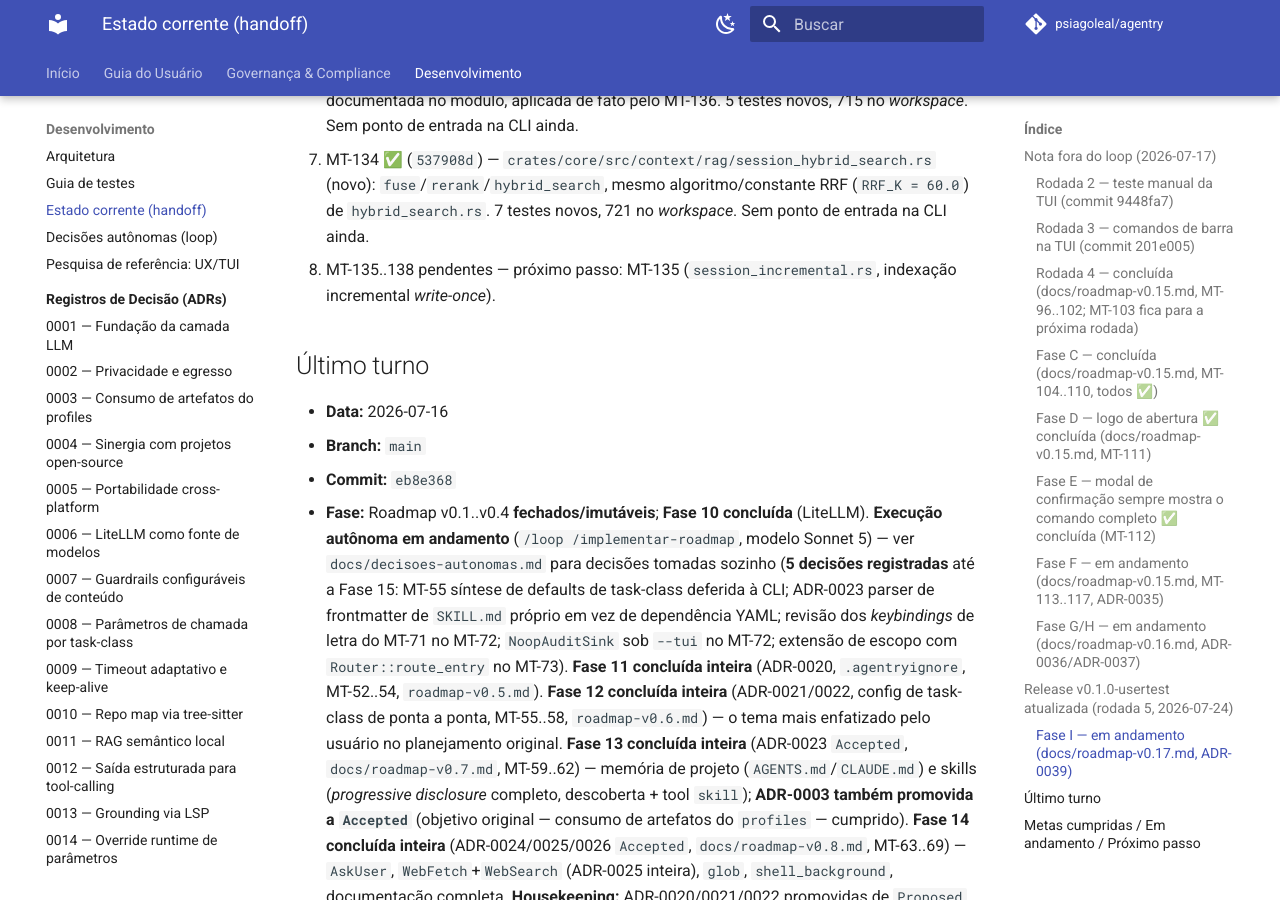
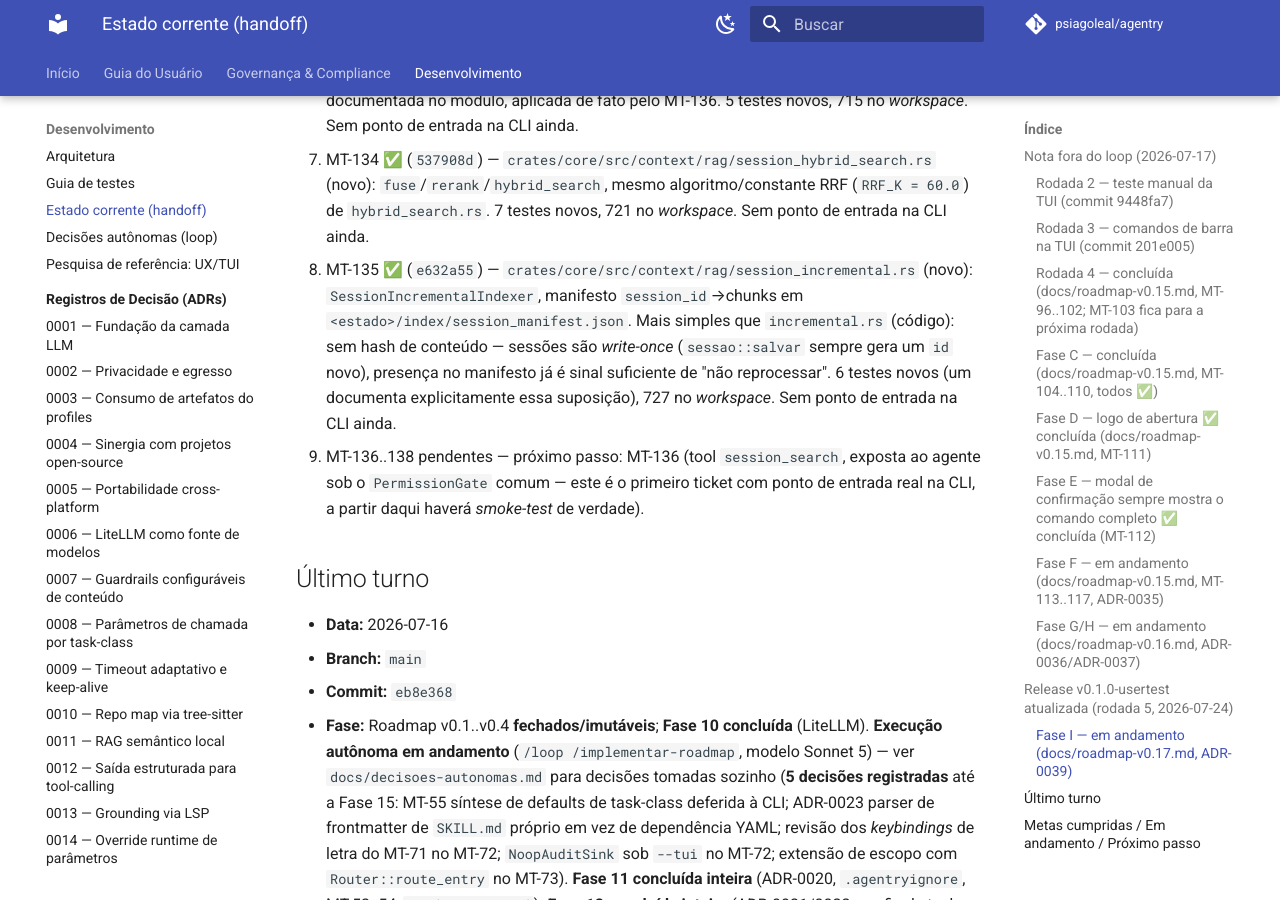
Before and after one commit to psiagoleal/agentry, an MkDocs documentation site: the page built from docs/CURRENT-STATE.md, in a window 1280 px wide and 900 px high, scrolled down 13889 px. Built offline with MkDocs 1.6.1 and Material for MkDocs 9.7.7, drawn with Linux system fonts in a browser that asks for light colours; comment, search, counter and statistics services are not loaded.

Commit message:
docs(handoff): marca MT-135 concluído (e632a55)
Próximo passo: MT-136 (tool session_search, exposta ao agente sob o
PermissionGate comum) -- primeiro ticket da Fase I com ponto de entrada
real na CLI.

{agente: Claude Code; modelo: claude-sonnet-5}

```diff
--- a/docs/CURRENT-STATE.md
+++ b/docs/CURRENT-STATE.md
@@ -528,8 +528,16 @@ código, ambas respondidas em 2026-07-24:
 - MT-134 ✅ (`537908d`) — `crates/core/src/context/rag/session_hybrid_search.rs` (novo):
   `fuse`/`rerank`/`hybrid_search`, mesmo algoritmo/constante RRF (`RRF_K = 60.0`) de
   `hybrid_search.rs`. 7 testes novos, 721 no *workspace*. Sem ponto de entrada na CLI ainda.
-- MT-135..138 pendentes — próximo passo: MT-135 (`session_incremental.rs`, indexação
-  incremental *write-once*).
+- MT-135 ✅ (`e632a55`) — `crates/core/src/context/rag/session_incremental.rs` (novo):
+  `SessionIncrementalIndexer`, manifesto `session_id`→chunks em
+  `<estado>/index/session_manifest.json`. Mais simples que `incremental.rs` (código): sem
+  hash de conteúdo — sessões são *write-once* (`sessao::salvar` sempre gera um `id` novo),
+  presença no manifesto já é sinal suficiente de "não reprocessar". 6 testes novos (um
+  documenta explicitamente essa suposição), 727 no *workspace*. Sem ponto de entrada na CLI
+  ainda.
+- MT-136..138 pendentes — próximo passo: MT-136 (tool `session_search`, exposta ao agente
+  sob o `PermissionGate` comum — este é o primeiro ticket com ponto de entrada real na CLI,
+  a partir daqui haverá *smoke-test* de verdade).
 
 ## Último turno
 
```
Also changed, not shown: docs/roadmap-v0.17.md (+5 -1 lines).
